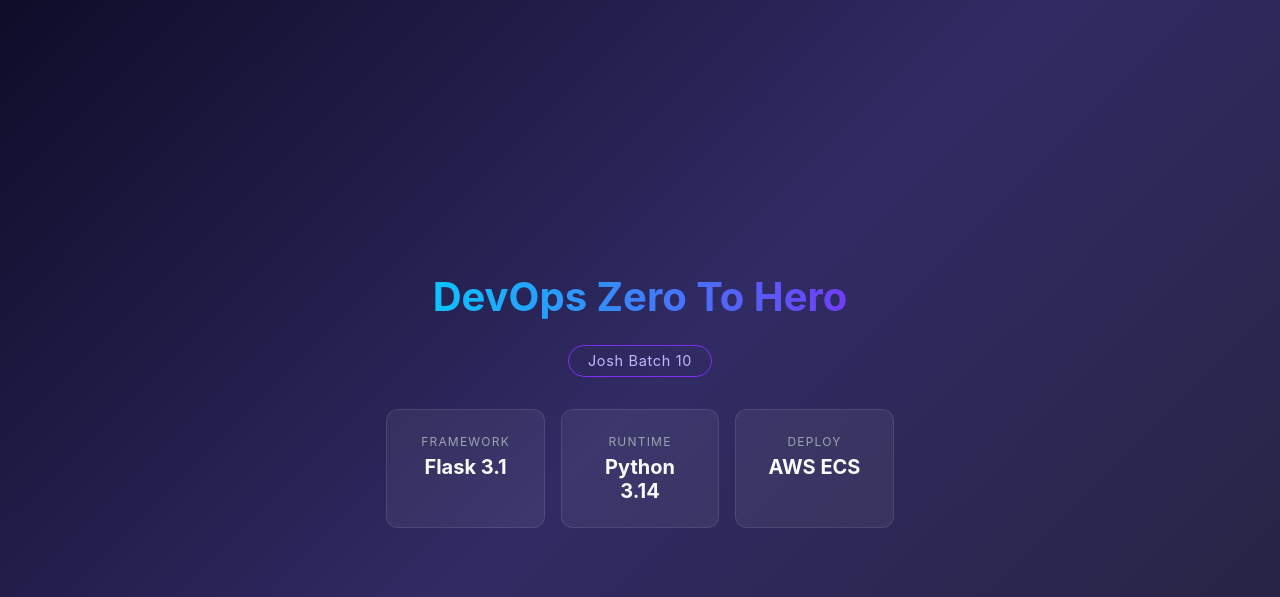
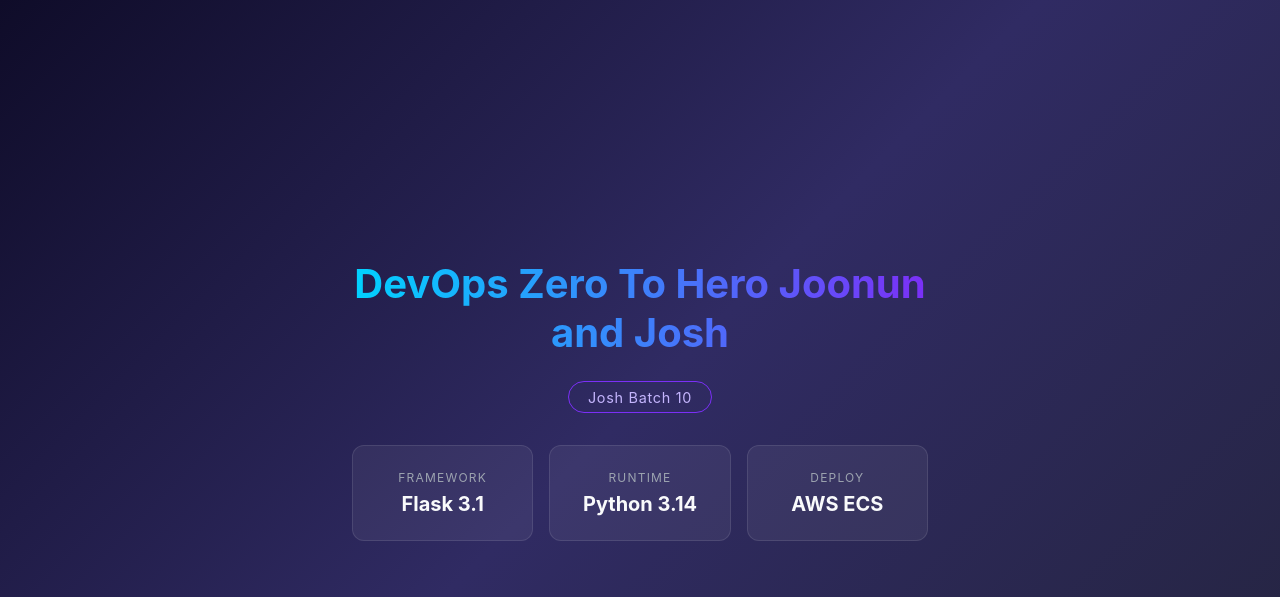
Before and after one commit to RJadhav2004/Github-action-Josh, a Flask app: page / in a window 1280 px wide. Shown: the top 597 px of the page. Run offline with Flask 3, Linux system fonts and the light colour scheme.

Commit message:
Updated index.htnl

```diff
--- a/templates/index.html
+++ b/templates/index.html
@@ -67,7 +67,7 @@
 </head>
 <body>
     <div class="container">
-        <h1>DevOps Zero To Hero</h1>
+        <h1>DevOps Zero To Hero Joonun and Josh</h1>
         <div class="badge">Josh Batch 10</div>
         <div class="cards">
             <div class="card">
```
